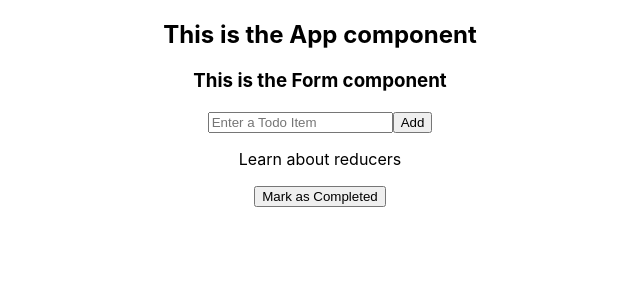
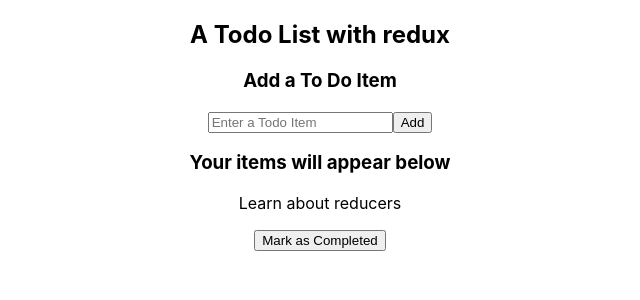
Before and after one commit to bloominstituteoftechnology/reducer-todo, a React (Create React App) app in the folder todo/: page / in a window 1280 px wide. Shown: the top 300 px of the page, without its empty margins (320-960 px from the left). Built offline with nearby package versions, Linux system fonts and the light colour scheme.

Commit message:
changed some headings on the UI

```diff
--- a/todo/src/App.js
+++ b/todo/src/App.js
@@ -6,7 +6,7 @@ import List from "./components/List";
 function App() {
   return (
     <div className="App">
-      <h2>This is the App component</h2>
+      <h2>A Todo List with redux</h2>
       <Form />
 
       <List />
--- a/todo/src/components/Form.js
+++ b/todo/src/components/Form.js
@@ -3,10 +3,6 @@ import { connect } from "react-redux";
 import { addTodo } from "../actions";
 
 const Form = (props) => {
-  console.log(
-    "The state.task object directly from the store to the Form: ",
-    props.tasks
-  );
   const [task, setTask] = useState({
     item: "",
     id: Date.now(),
@@ -19,7 +15,6 @@ const Form = (props) => {
       item: e.target.value,
     });
   };
-  console.log("Task object being sent to state: ", task);
 
   const captureTodo = (e) => {
     e.preventDefault();
@@ -33,7 +28,7 @@ const Form = (props) => {
 
   return (
     <div>
-      <h3>This is the Form component</h3>
+      <h3>Add a To Do Item</h3>
       <form onSubmit={captureTodo}>
         <input
           type="text"
--- a/todo/src/components/Item.js
+++ b/todo/src/components/Item.js
@@ -3,14 +3,11 @@ import { useDispatch } from "react-redux";
 import { markComplete } from "../actions";
 
 const Item = (props) => {
-  console.log("Props from inside the Item component: ", props.tasks.id);
-
   const [completedTask, setCompletedTask] = useState({
     item: props.tasks.item,
     id: props.tasks.id,
     completed: true,
   });
-  console.log("completed task: (this is local state) ", completedTask);
 
   const dispatch = useDispatch();
 
--- a/todo/src/components/List.js
+++ b/todo/src/components/List.js
@@ -5,9 +5,9 @@ import { markComplete } from "../actions";
 import Item from "./Item";
 
 const List = (props) => {
-  console.log("Props passed down to the List component: ", props.tasks);
   return (
     <div>
+      <h3>Your items will appear below</h3>
       {props.tasks.map((task) => (
         <Item tasks={task} key={task.id} markComplete={markComplete} />
       ))}
```
